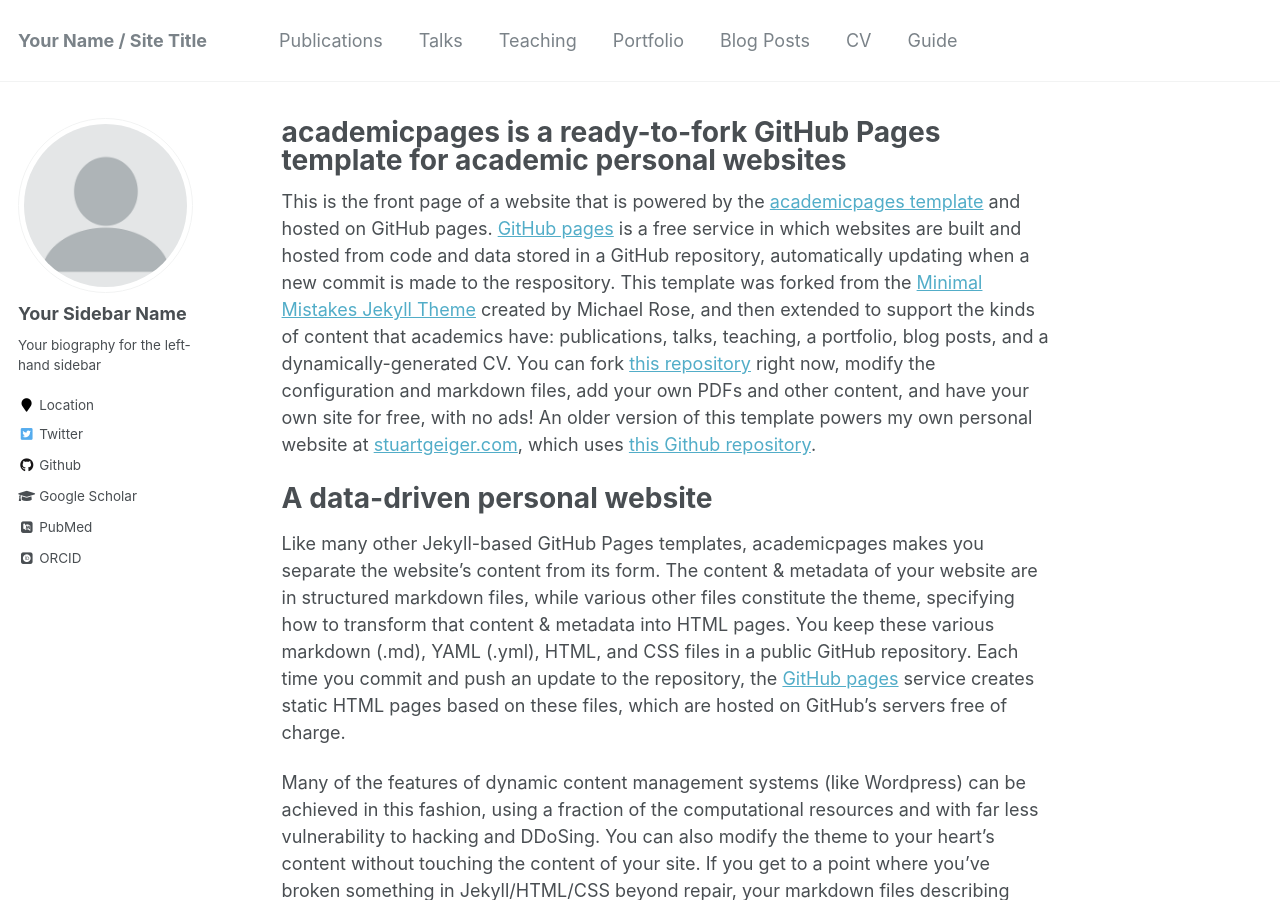
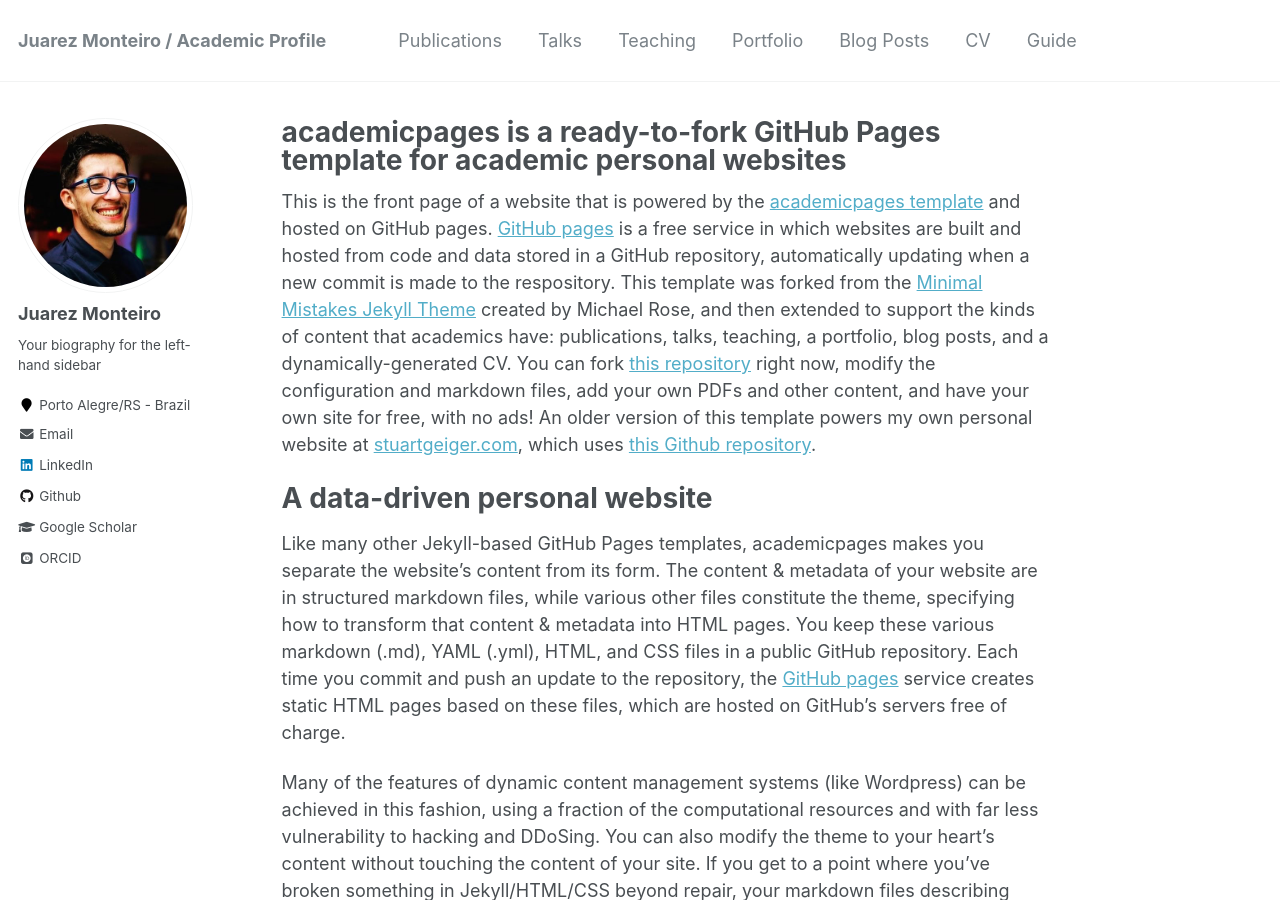
Before and after one commit to jrzmnt/jrzmnt.github.io, a Jekyll site: the page built from _pages/about.md, in a window 1280 px wide and 900 px high. Built offline with Jekyll 4.4.1, drawn with Linux system fonts in a browser that asks for light colours; some web fonts are replaced; some of the changed text lies outside the part shown.

Commit message:
edit front page

```diff
--- a/_config.yml
+++ b/_config.yml
@@ -7,13 +7,13 @@
 
 # Site Settings
 locale                   : "en-US"
-title                    : "Your Name / Site Title"
+title                    : "Juarez Monteiro / Academic Profile"
 title_separator          : "-"
-name                     : &name "Your Name"
-description              : &description "personal description"
-url                      : https://academicpages.github.io # the base hostname & protocol for your site e.g. "https://mmistakes.github.io"
+name                     : &name "Juarez Monteiro"
+description              : &description "I am currently a PhD candidate in Computer Science at Pontifical Catholic University of Rio Grande do Sul (PUCRS)."
+url                      : https://jrzmnt.github.io # the base hostname & protocol for your site e.g. "https://mmistakes.github.io"
 baseurl                  : "" # the subpath of your site, e.g. "/blog"
-repository               : "academicpages/academicpages.github.io"
+repository               : "jrzmnt/jrzmnt.github.io"
 teaser                   :  # filename of teaser fallback teaser image placed in /images/, .e.g. "500x300.png"
 breadcrumbs              : false # true, false (default)
 words_per_minute         : 160
@@ -80,14 +80,14 @@
 
 # Site Author
 author:
-  name             : "Your Sidebar Name"
-  avatar           : "profile.png"
+  name             : "Juarez Monteiro"
+  avatar           : "profile.jpg"
   bio              : "Your biography for the left-hand sidebar"
-  location         : "Location"
+  location         : "Porto Alegre/RS - Brazil"
   employer         :
-  pubmed           : "https://www.ncbi.nlm.nih.gov/pubmed/?term=john+snow"
-  googlescholar    : "http://yourfullgooglescholarurl.com"
-  email            :
+  pubmed           : #"https://www.ncbi.nlm.nih.gov/pubmed/?term=john+snow"
+  googlescholar    : "https://scholar.google.com/citations?user=LVhKmIIAAAAJ&hl=pt-BR"
+  email            : "jrzmonteiro@gmail.com"
   researchgate     :  # example: "https://www.researchgate.net/profile/yourprofile"
   uri              :
   bitbucket        :
@@ -96,20 +96,20 @@
   flickr           :
   facebook         :
   foursquare       :
-  github           : "academicpages"
+  github           : "jrzmnt"
   google_plus      :
   keybase          :
   instagram        :
   impactstory      : #"https://profiles.impactstory.org/u/xxxx-xxxx-xxxx-xxxx"
   lastfm           :
-  linkedin         :
-  orcid            : "http://orcid.org/yourorcidurl"
+  linkedin         : "https://www.linkedin.com/in/juarez-monteiro-556a0164/"
+  orcid            : "http://orcid.org/0000-0002-8831-5343"
   pinterest        :
   soundcloud       :
   stackoverflow    : # http://stackoverflow.com/users/123456/username
   steam            :
   tumblr           :
-  twitter          : "replacethistwitterhandle"
+  twitter          : # "replacethistwitterhandle"
   vine             :
   weibo            :
   xing             :
```
Also changed, not shown: images/profile.jpg (added).
